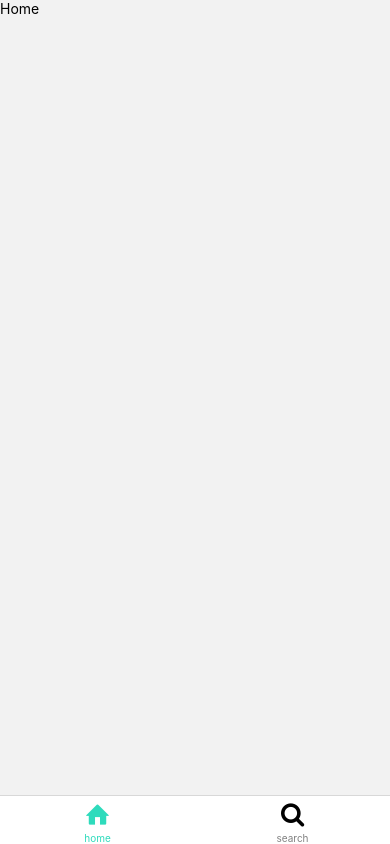
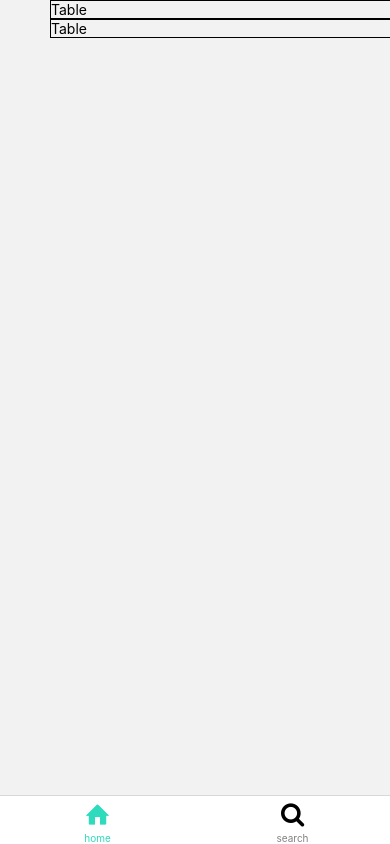
Before and after one commit to santosfk/comanda, a React Native app: screen /homeRoutes in a window 390 px wide. Built offline with nearby package versions, Linux system fonts and the light colour scheme.

Commit message:
add list of tables in home screen

```diff
--- a/src/Screens/HomeScreens/Home/Home.tsx
+++ b/src/Screens/HomeScreens/Home/Home.tsx
@@ -1,11 +1,22 @@
 import React, { useEffect } from "react";
-import { View, Text } from "react-native";
+import { View, Text, FlatList } from "react-native";
 import { Container } from "./style";
-
+import table from "../../../mocks/table.json";
+import { Table } from "../../../components/Table";
 export const Home = () => {
   return (
     <Container>
-      <Text>Home</Text>
+      <FlatList
+        data={table.tables}
+        renderItem={({ item }) => (
+          <Table
+            key={item.id}
+            id={item.id}
+            clients={item.clients_number}
+            status={item.status}
+          />
+        )}
+      />
     </Container>
   );
 };
--- a/src/Screens/HomeScreens/Home/style.ts
+++ b/src/Screens/HomeScreens/Home/style.ts
@@ -1,6 +1,7 @@
 import styled from "styled-components/native";
 
 export const Container = styled.View`
+flex: 1;
 background-color: ${({theme})=> theme.primary_background};
 
 `
```
